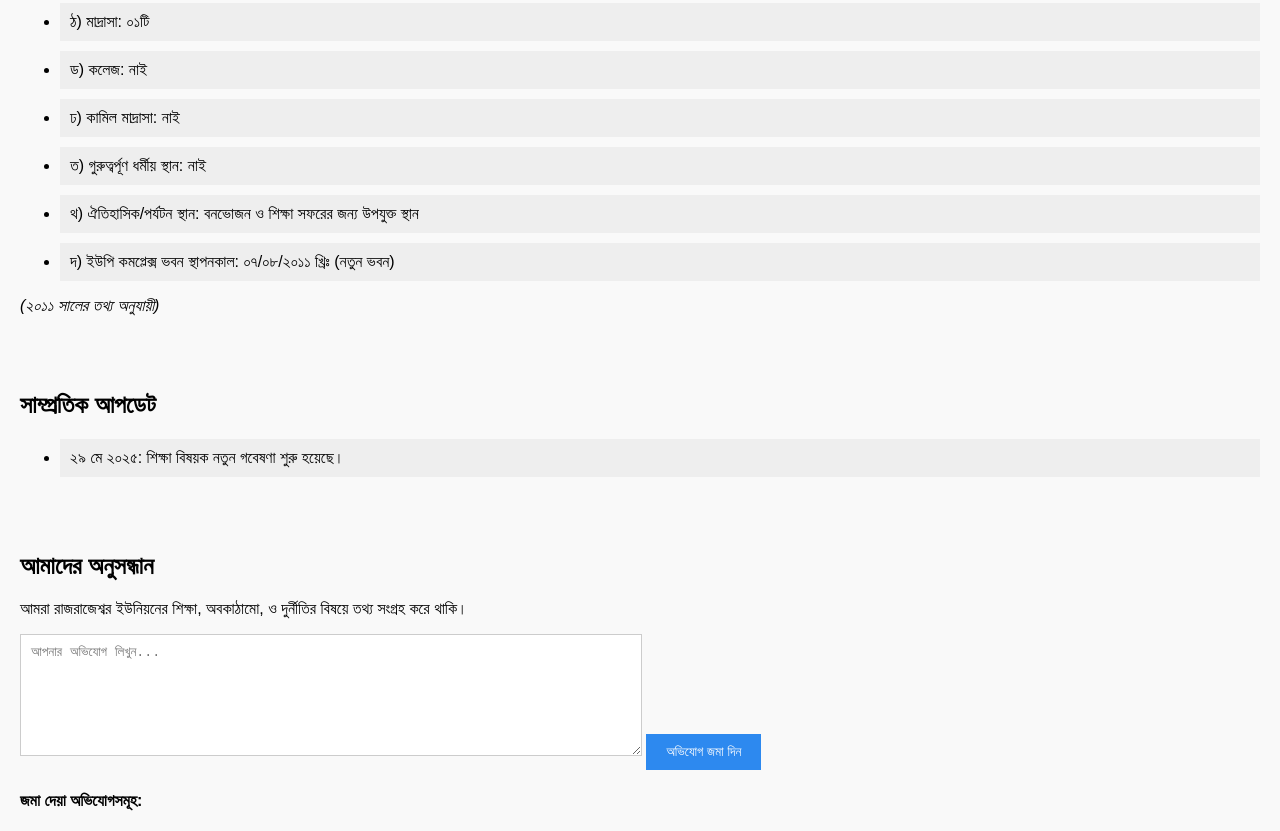
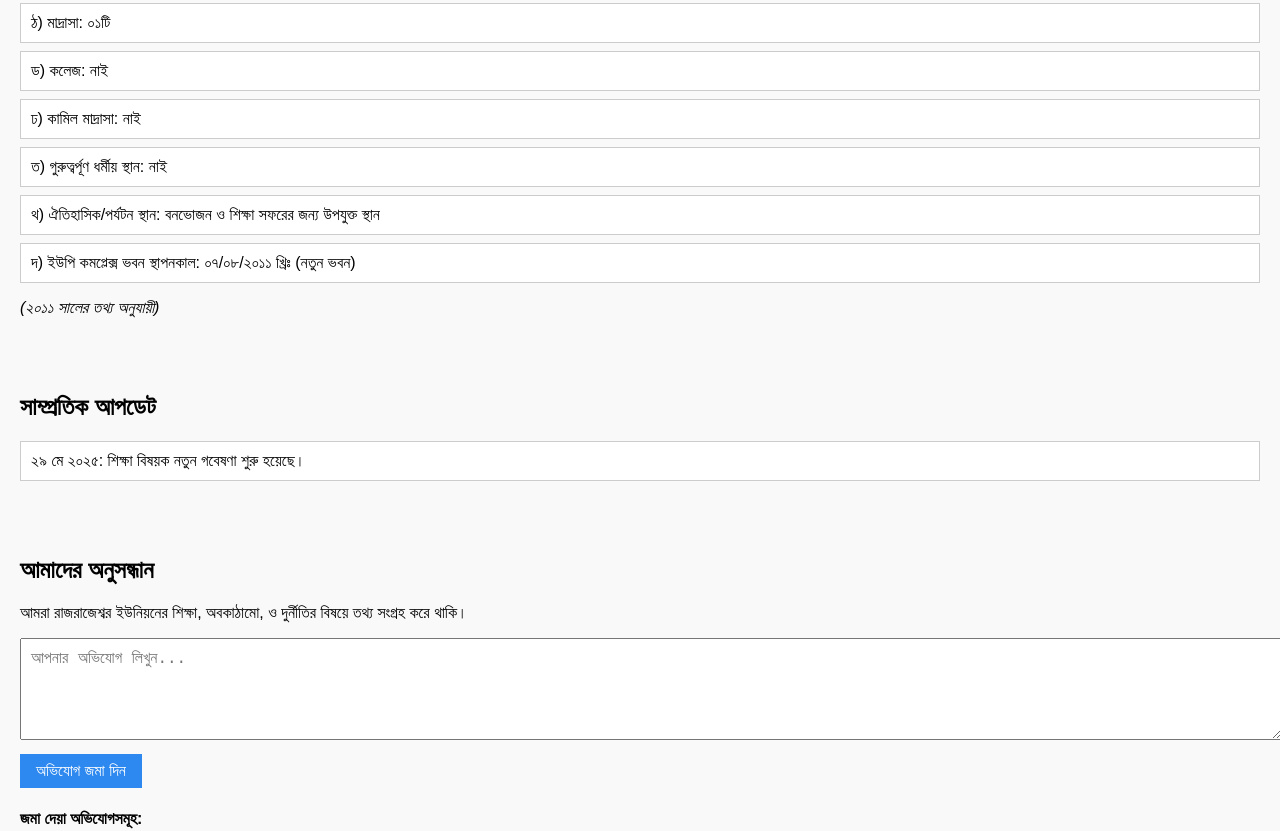
Before and after one commit to rayhannn2003/balasia, a plain HTML site: page index.html in a window 1280 px wide. Shown: the part 839-1670 px from the top of the page. Drawn offline with Linux system fonts and the light colour scheme.

Commit message:
Update style.css

```diff
--- a/style.css
+++ b/style.css
@@ -4,75 +4,60 @@ body {
   margin: 0;
   padding: 0;
 }
-
 header {
   background: #2d89ef;
   color: white;
   padding: 20px;
   text-align: center;
 }
-
 nav {
   background: #444;
   padding: 10px;
   text-align: center;
 }
-
 nav a {
   color: white;
   text-decoration: none;
   margin: 10px;
 }
-
 section {
   padding: 20px;
 }
-
 footer {
   background: #2d89ef;
   color: white;
   text-align: center;
   padding: 10px;
 }
-
-form {
-  margin-top: 20px;
-}
-
 textarea {
   width: 100%;
-  max-width: 600px;
-  height: 100px;
+  height: 80px;
+  margin-bottom: 10px;
   padding: 10px;
-  border: 1px solid #ccc;
-  resize: vertical;
+  font-size: 16px;
 }
-
 button {
-  margin-top: 10px;
-  padding: 10px 20px;
-  background-color: #2d89ef;
+  padding: 8px 16px;
+  font-size: 16px;
+  background: #2d89ef;
   color: white;
   border: none;
   cursor: pointer;
 }
-
-button:hover {
-  background-color: #1c5db5;
+ul {
+  list-style-type: none;
+  padding: 0;
 }
-
 li {
-  margin-top: 10px;
-  background: #eee;
+  background: #fff;
   padding: 10px;
-  position: relative;
+  margin-bottom: 8px;
+  border: 1px solid #ccc;
 }
-
 li button {
   margin-left: 10px;
-  background-color: #d9534f;
+  background: #d9534f;
 }
-
 li button.edit-btn {
-  background-color: #5cb85c;
+  background: #5bc0de;
 }
```
